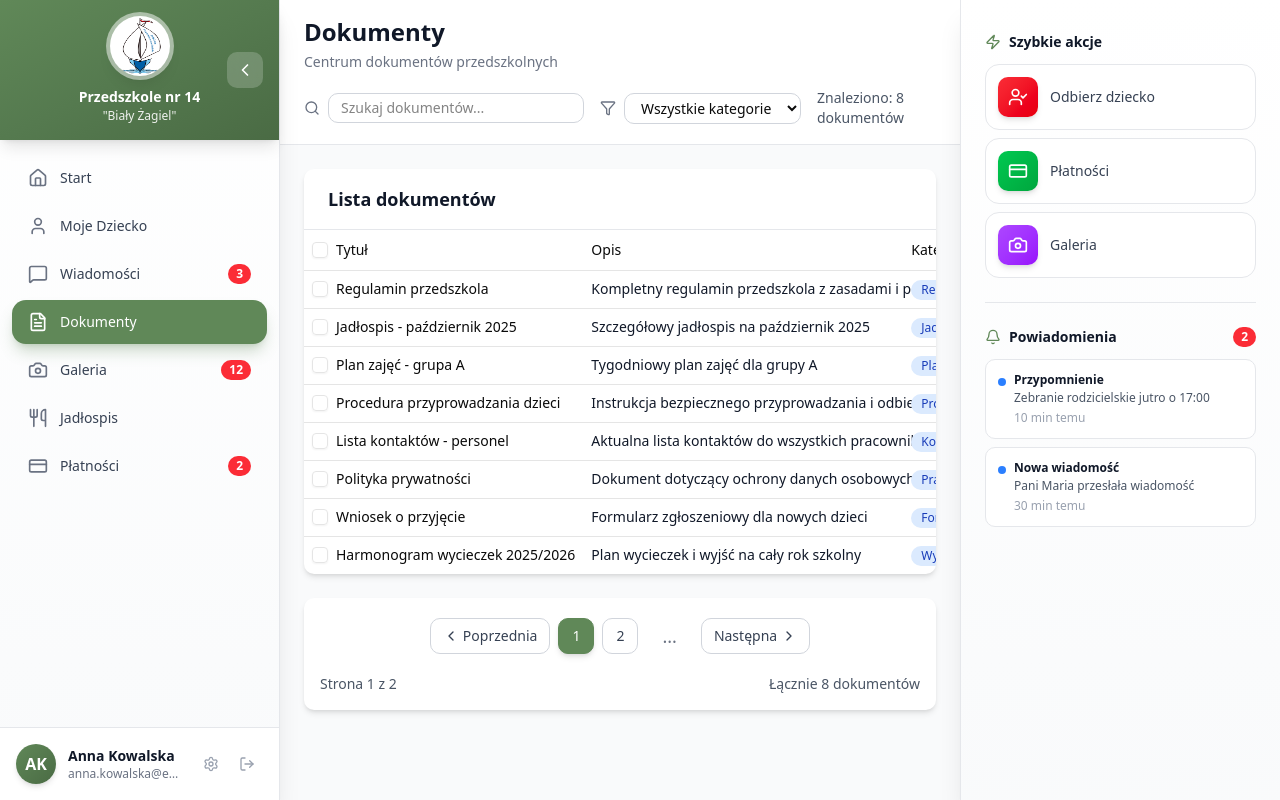
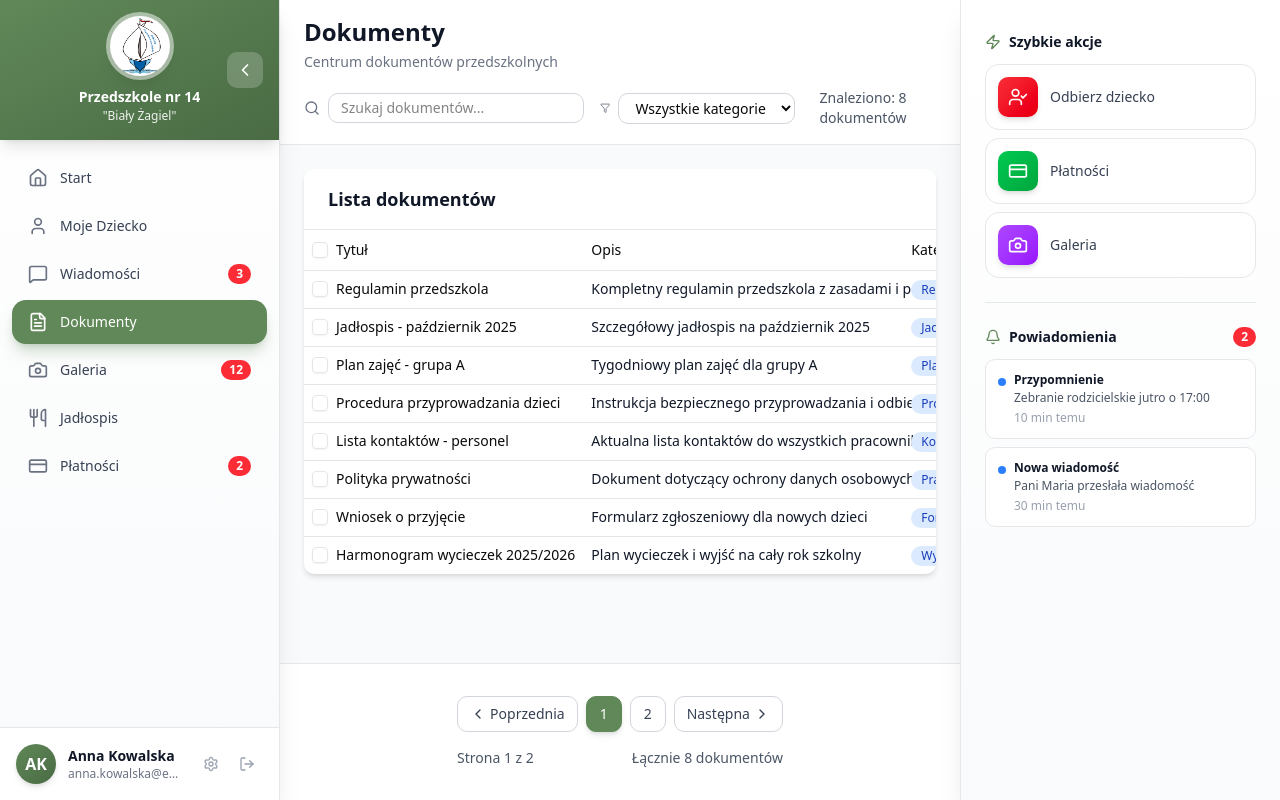
Before and after one commit to M-Itrych/projekt-wdrozeniowy, a Next.js app: page /dokumenty in a window 1280 px wide. Built offline with nearby package versions, Linux system fonts and the light colour scheme.

Commit message:
Dokumenty fix

```diff
--- a/app/(pages)/dokumenty/page.tsx
+++ b/app/(pages)/dokumenty/page.tsx
@@ -10,13 +10,8 @@ import {
     TableRow,
   } from "@/components/ui/table"
 import { Checkbox } from "@/components/ui/checkbox"
-import {
-    Pagination,
-    PaginationContent,
-    PaginationItem,
-    PaginationLink,
-  } from "@/components/ui/pagination"
-import { ChevronLeft, ChevronRight, Download, Eye, FileText, Filter, Search } from "lucide-react"
+import { Download, Eye, FileText, Filter, Search } from "lucide-react"
+import CustomPagination from "@/app/components/ui/custom-pagination"
 
 const Dokumenty = () => {
     const [selectedItems, setSelectedItems] = React.useState<number[]>([])
@@ -188,9 +183,9 @@ const Dokumenty = () => {
                                 <option value="formularze">Formularze</option>
                                 <option value="wycieczki">Wycieczki</option>
                             </select>
-                        </div>
-                        <div className="text-sm text-gray-600">
-                            Znaleziono: {filteredDocuments.length} dokumentów
+                            <div className="text-sm text-gray-600 ml-4">
+                                Znaleziono: {filteredDocuments.length} dokumentów
+                            </div>
                         </div>
                     </div>
 
@@ -272,81 +267,15 @@ const Dokumenty = () => {
                     </div>
                 </div>
 
-                <div className="flex flex-col gap-4 mt-6">
-                    <div className="bg-white rounded-lg shadow-md p-4">
-                        <Pagination>
-                            <PaginationContent className="gap-2">
-                                <PaginationItem>
-                                    <PaginationLink
-                                        href="#"
-                                        size="default"
-                                        className="gap-1 px-4 py-2 border border-gray-300 rounded-lg hover:bg-gray-50 hover:border-[#608858] transition-all duration-200 text-gray-700 hover:text-[#608858]"
-                                    >
-                                        <ChevronLeft className="w-4 h-4" />
-                                        <span className="hidden sm:block">Poprzednia</span>
-                                    </PaginationLink>
-                                </PaginationItem>
+            </div>
 
-                                <PaginationItem>
-                                    <PaginationLink
-                                        href="#"
-                                        isActive={selectedPage === 1}
-                                        onClick={() => setSelectedPage(1)}
-                                        className={`px-4 py-2 rounded-lg font-medium transition-all duration-200 ${
-                                            selectedPage === 1
-                                                ? "bg-[#608858] border-[#608858] text-white shadow-md hover:bg-[#4a6b44]"
-                                                : "border border-gray-300 text-gray-700 hover:bg-gray-50 hover:border-[#608858] hover:text-[#608858]"
-                                        }`}
-                                    >
-                                        1
-                                    </PaginationLink>
-                                </PaginationItem>
-
-                                <PaginationItem>
-                                    <PaginationLink
-                                        href="#"
-                                        isActive={selectedPage === 2}
-                                        onClick={() => setSelectedPage(2)}
-                                        className={`px-4 py-2 rounded-lg font-medium transition-all duration-200 ${
-                                            selectedPage === 2
-                                                ? "bg-[#608858] border-[#608858] text-white shadow-md hover:bg-[#4a6b44]"
-                                                : "border border-gray-300 text-gray-700 hover:bg-gray-50 hover:border-[#608858] hover:text-[#608858]"
-                                        }`}
-                                    >
-                                        2
-                                    </PaginationLink>
-                                </PaginationItem>
-
-                                <PaginationItem>
-                                    <div className="px-4 py-2 text-gray-500 flex items-center">
-                                        <span className="text-lg">...</span>
-                                    </div>
-                                </PaginationItem>
-
-                                <PaginationItem>
-                                    <PaginationLink
-                                        href="#"
-                                        size="default"
-                                        className="gap-1 px-4 py-2 border border-gray-300 rounded-lg hover:bg-gray-50 hover:border-[#608858] transition-all duration-200 text-gray-700 hover:text-[#608858]"
-                                    >
-                                        <span className="hidden sm:block">Następna</span>
-                                        <ChevronRight className="w-4 h-4" />
-                                    </PaginationLink>
-                                </PaginationItem>
-                            </PaginationContent>
-                        </Pagination>
-
-                        <div className="mt-4 flex justify-between items-center text-sm text-gray-600">
-                            <div>
-                                Strona {selectedPage} z 2
-                            </div>
-                            <div>
-                                Łącznie {documents.length} dokumentów
-                            </div>
-                        </div>
-                    </div>
-                </div>
-            </div>
+            <CustomPagination
+                currentPage={selectedPage}
+                totalPages={2}
+                onPageChange={setSelectedPage}
+                totalItems={documents.length}
+                itemsLabel="dokumentów"
+            />
         </div>
     );
 };
```
